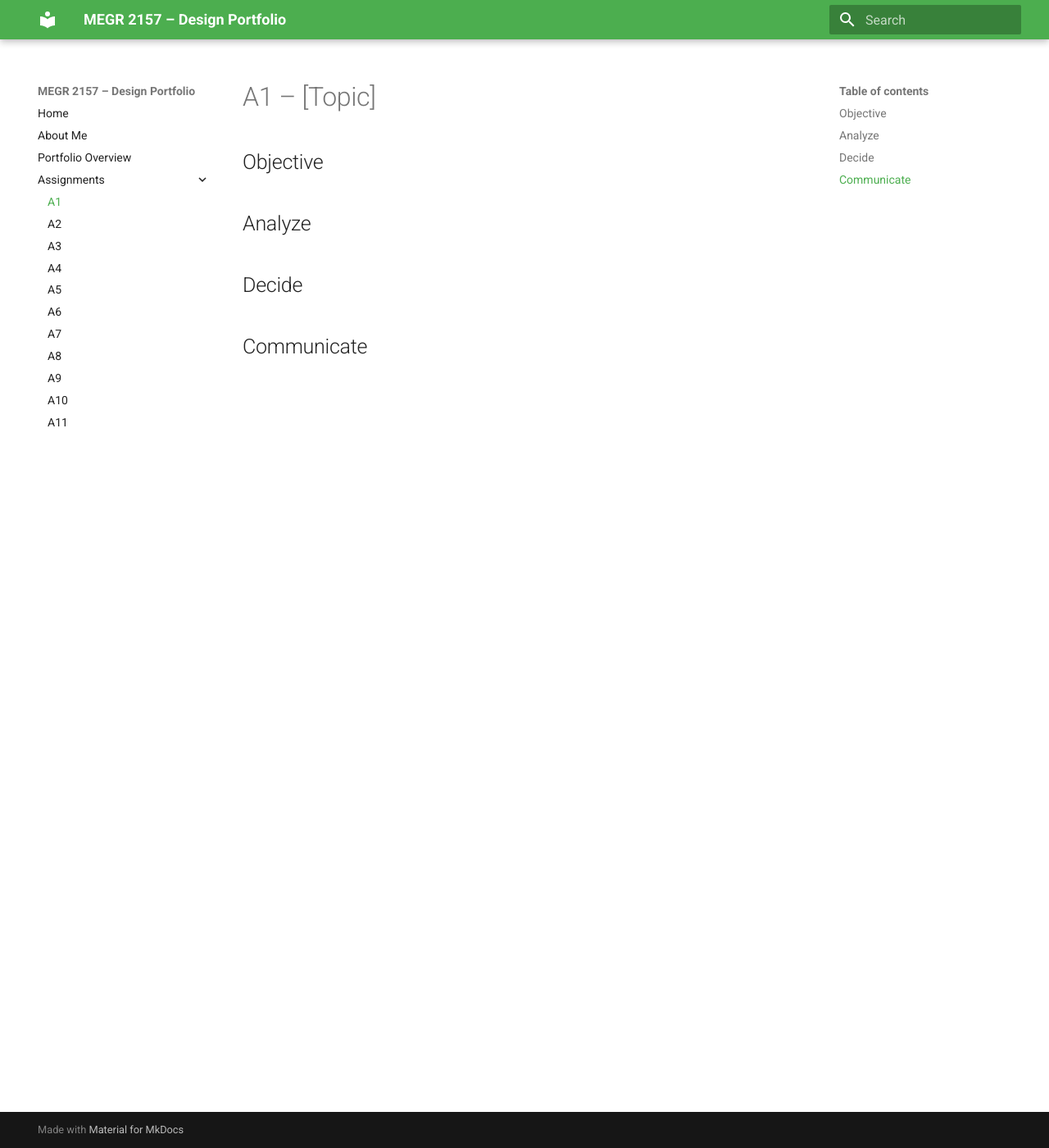
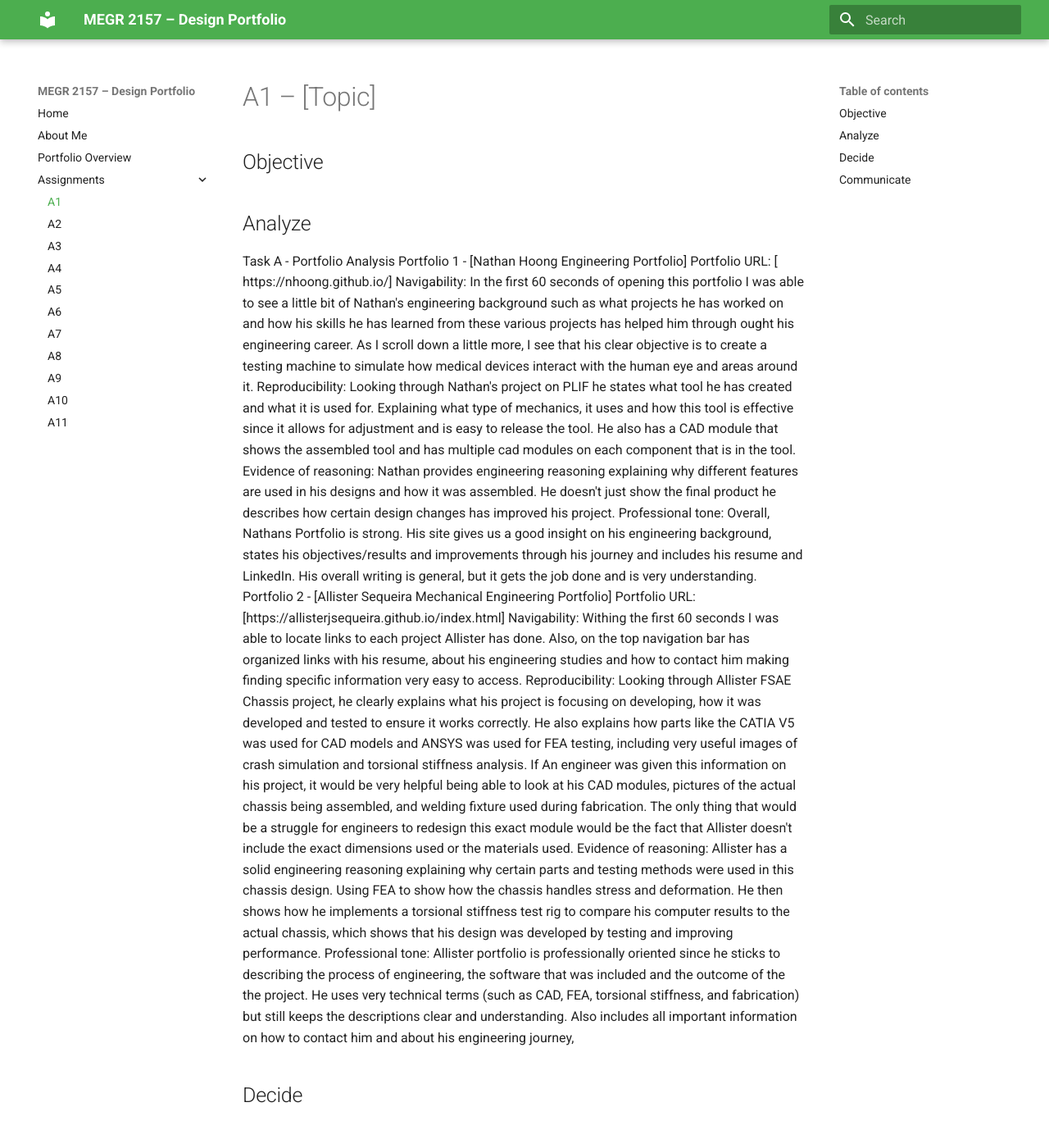
Before and after one commit to Amahaxr/design-projects-portfolio, an MkDocs documentation site: the page built from docs/assignments/A01/index.md, in a window 1280 px wide and 1400 px high. Shown: the whole window at 82% size. Built offline with MkDocs 1.6.1 and Material for MkDocs 9.7.7, drawn with Linux system fonts in a browser that asks for light colours.

Commit message:
Enhance portfolio analysis section in index.md
Added analysis of two engineering portfolios, detailing navigability, reproducibility, evidence of reasoning, and professional tone for each.

```diff
--- a/docs/assignments/A01/index.md
+++ b/docs/assignments/A01/index.md
@@ -4,6 +4,27 @@
 
 
 ## Analyze
+Task A - Portfolio Analysis
+Portfolio 1 - [Nathan Hoong Engineering Portfolio]
+Portfolio URL: [ https://nhoong.github.io/]
+Navigability:
+In the first 60 seconds of opening this portfolio I was able to see a little bit of Nathan's engineering background such as what projects he has worked on and how his skills he has learned from these various projects has helped him through ought his engineering career. As I scroll down a little more, I see that his clear objective is to create a testing machine to simulate how medical devices interact with the human eye and areas around it.
+Reproducibility:
+Looking through Nathan's project on PLIF he states what tool he has created and what it is used for. Explaining what type of mechanics, it uses and how this tool is effective since it allows for adjustment and is easy to release the tool. He also has a CAD module that shows the assembled tool and has multiple cad modules on each component that is in the tool.
+Evidence of reasoning:
+Nathan provides engineering reasoning explaining why different features are used in his designs and how it was assembled. He doesn't just show the final product he describes how certain design changes has improved his project.
+Professional tone:
+Overall, Nathans Portfolio is strong. His site gives us a good insight on his engineering background, states his objectives/results and improvements through his journey and includes his resume and LinkedIn. His overall writing is general, but it gets the job done and is very understanding.
+Portfolio 2 - [Allister Sequeira Mechanical Engineering Portfolio]
+Portfolio URL: [https://allisterjsequeira.github.io/index.html]
+Navigability:
+Withing the first 60 seconds I was able to locate links to each project Allister has done. Also, on the top navigation bar has organized links with his resume, about his engineering studies and how to contact him making finding specific information very easy to access.
+Reproducibility:
+Looking through Allister FSAE Chassis project, he clearly explains what his project is focusing on developing, how it was developed and tested to ensure it works correctly. He also explains how parts like the CATIA V5 was used for CAD models and ANSYS was used for FEA testing, including very useful images of crash simulation and torsional stiffness analysis. If An engineer was given this information on his project, it would be very helpful being able to look at his CAD modules, pictures of the actual chassis being assembled, and welding fixture used during fabrication. The only thing that would be a struggle for engineers to redesign this exact module would be the fact that Allister doesn't include the exact dimensions used or the materials used.
+Evidence of reasoning:
+Allister has a solid engineering reasoning explaining why certain parts and testing methods were used in this chassis design. Using FEA to show how the chassis handles stress and deformation. He then shows how he implements a torsional stiffness test rig to compare his computer results to the actual chassis, which shows that his design was developed by testing and improving performance.
+Professional tone:
+Allister portfolio is professionally oriented since he sticks to describing the process of engineering, the software that was included and the outcome of the the project. He uses very technical terms (such as CAD, FEA, torsional stiffness, and fabrication) but still keeps the descriptions clear and understanding. Also includes all important information on how to contact him and about his engineering journey,
 
 
 ## Decide
```
